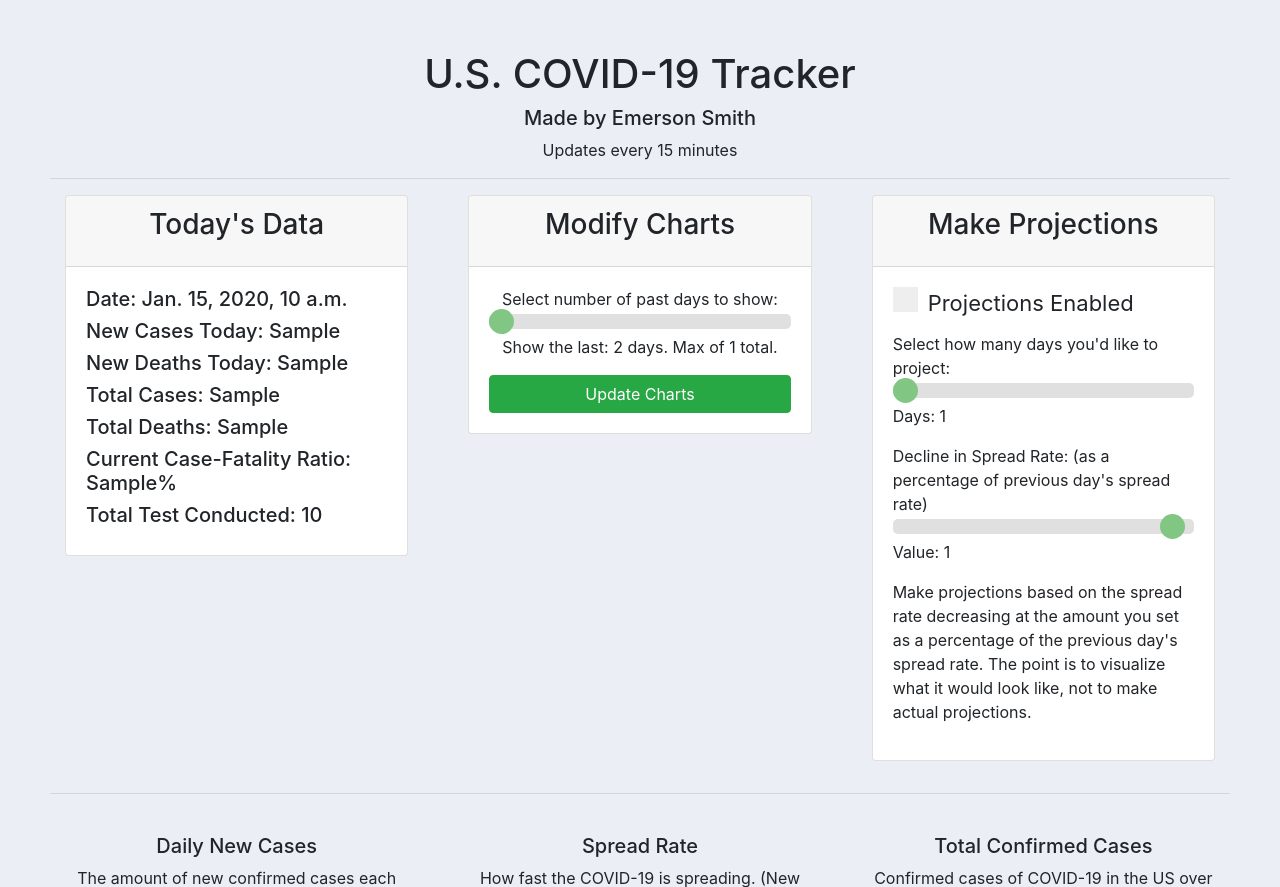
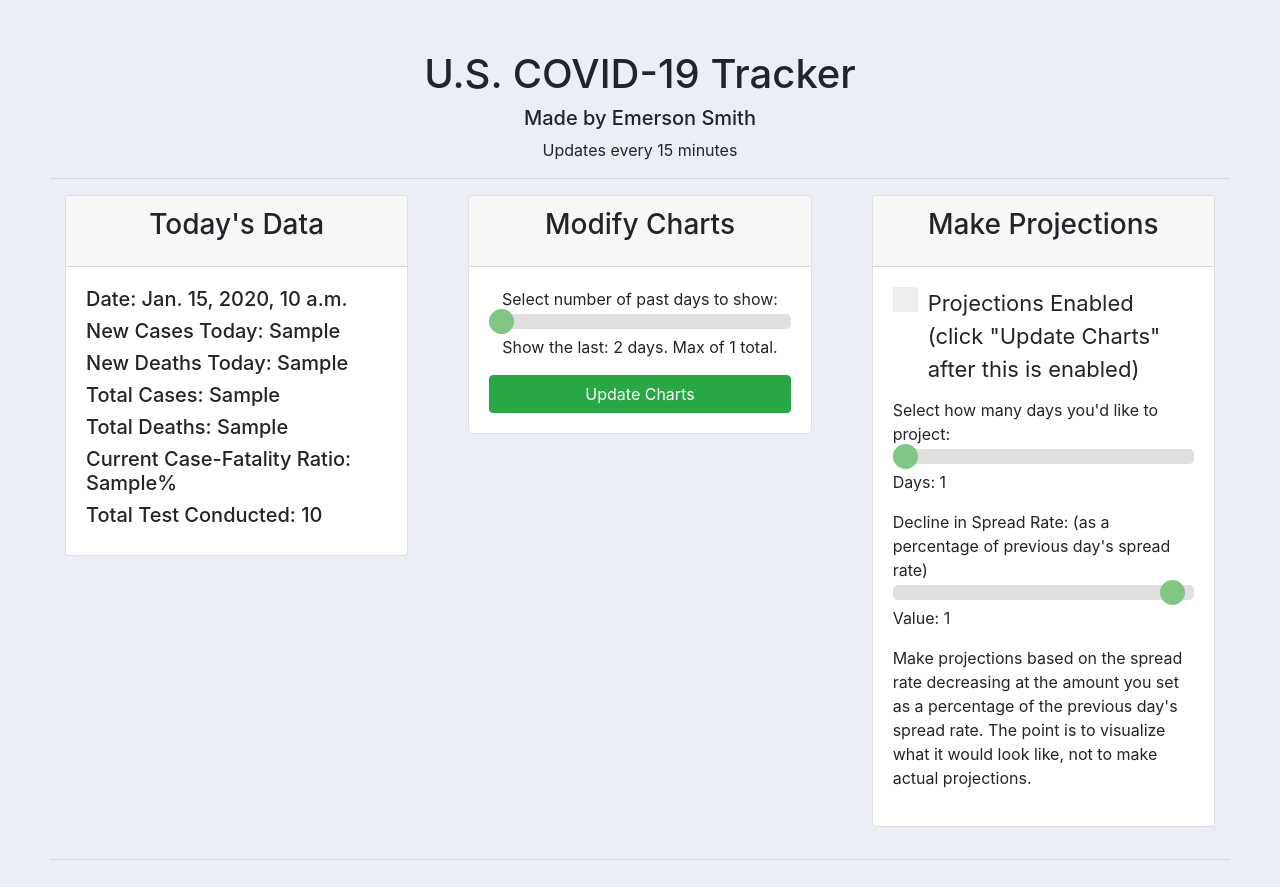
Before and after one commit to emerson-smith/coronavirustracker, a Django app: template tracker/templates/tracker/base.html in a window 1280 px wide. Shown: the top 887 px of the page. Run offline with Django 3.2, Linux system fonts and the light colour scheme; the template is opened without the code that fills it: most values are stand-ins (such as "Sample title", 1, 10 or a date in 2020); some libraries are stand-ins or nearby versions.

Commit message:
Update base.html

```diff
--- a/tracker/templates/tracker/base.html
+++ b/tracker/templates/tracker/base.html
@@ -167,7 +167,7 @@ Updates every 15 minutes<hr>
 			  		<h3 class="card-title">Make Projections</h3>
 			  	</div>
 			  	<div class="card-body">
-                <label class="container">Projections Enabled
+                <label class="container">Projections Enabled (click "Update Charts" after this is enabled)
                     <input type="checkbox" name="onOffCheckbox" {% if checky %}checked="checked"{% endif %}>
                     <span class="checkmark"></span>
                 </label>
```
